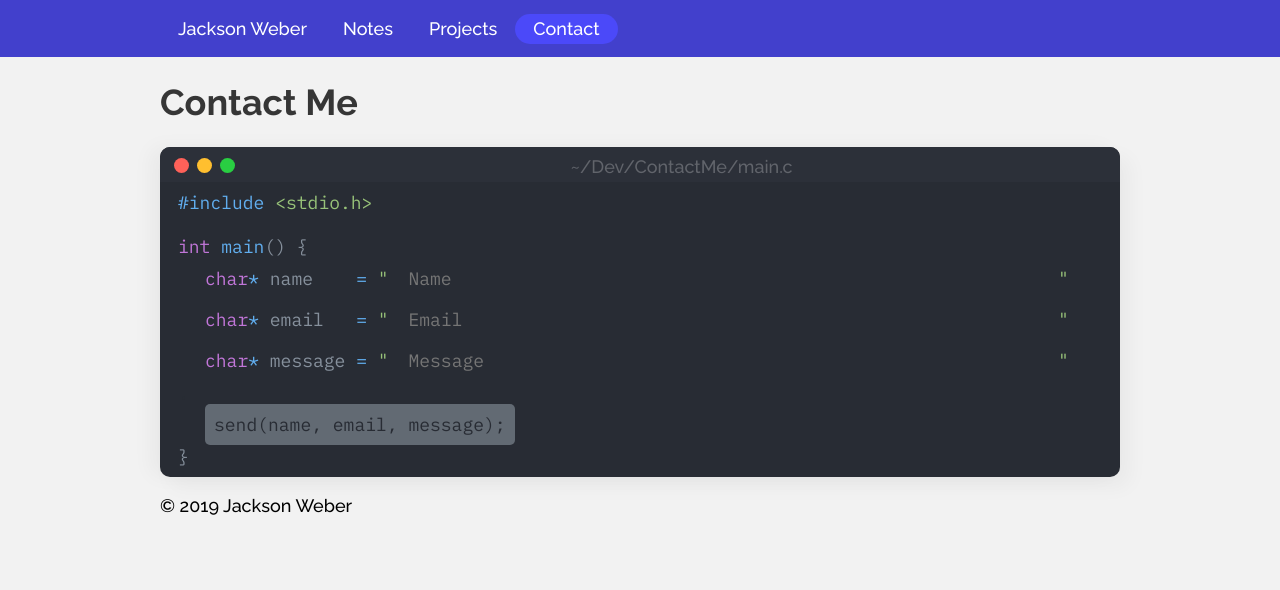
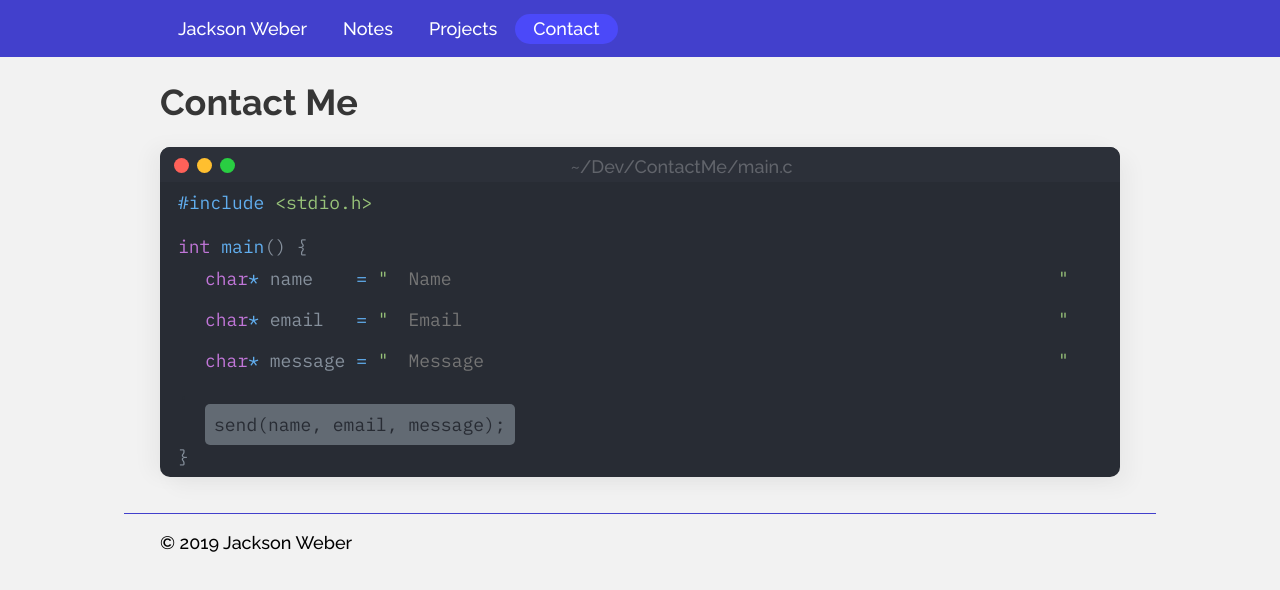
Before and after one commit to JacksonWeber/PersonalWebsite, a Gatsby site: page /contact in a window 1280 px wide. Built offline with nearby package versions, Linux system fonts and the light colour scheme; Gatsby itself is replaced by a stand-in of ours.

Commit message:
Redesign footer.

```diff
--- a/src/components/layout.js
+++ b/src/components/layout.js
@@ -13,6 +13,7 @@ const Layout = ({ children }) => (
     <Header/>
     <Container>
       <main>{ children }</main>
+      <div className={ footerStyles.footerLine }/>
       <footer>
         <div className={ footerStyles.footerGroup }>
           <span className={ footerStyles.spacer }>© { new Date().getFullYear() } Jackson Weber</span>
--- a/src/components/layoutContainerless.js
+++ b/src/components/layoutContainerless.js
@@ -13,6 +13,7 @@ const ContainerlessLayout = ({ children }) => (
     <Header/>
       <main>{ children }</main>
       <Container>
+        <div className={ footerStyles.footerLine }/>
         <footer>
           <div className={ footerStyles.footerGroup }>
             <span className={ footerStyles.spacer }>© { new Date().getFullYear() } Jackson Weber</span>
--- a/src/styles/layout/footer.module.css
+++ b/src/styles/layout/footer.module.css
@@ -11,6 +11,9 @@
 }
 
 .footerGroup {
+    margin-top: 1rem;
+    padding-bottom: 1rem;
+
     display: flex;
     flex-direction: row;
 }
@@ -18,3 +21,11 @@
 .spacer {
     flex-grow: 1;
 }
+
+.footerLine {
+    border-top: 1px solid #4240CC;
+
+    margin-top: 2rem;
+    margin-left: -2rem;
+    margin-right: -2rem;
+}
```
